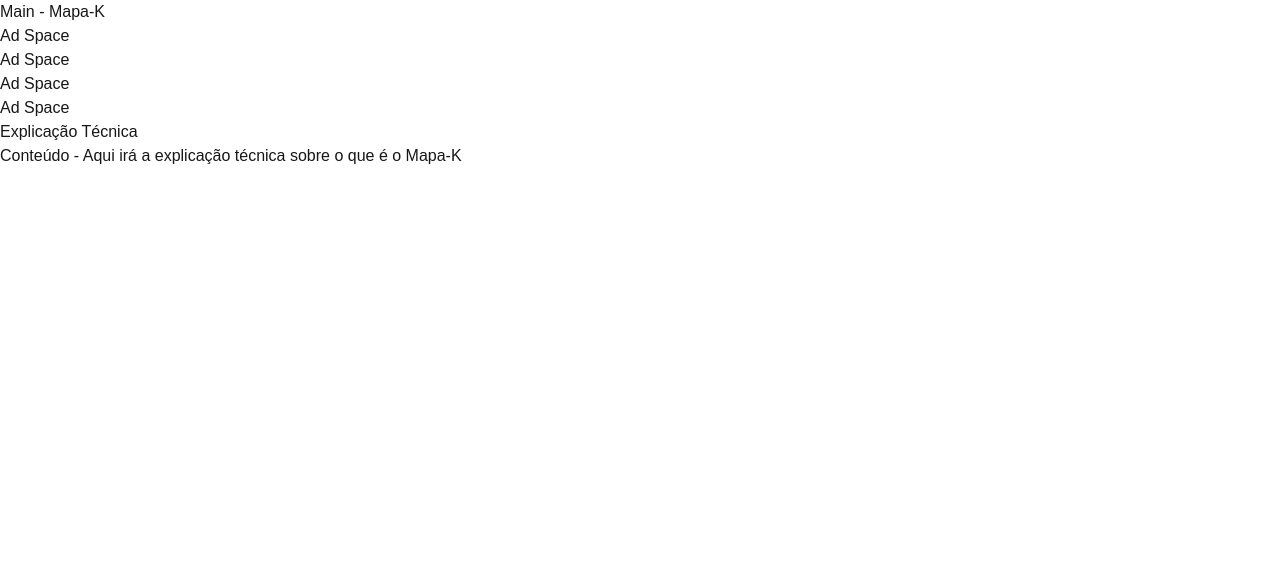
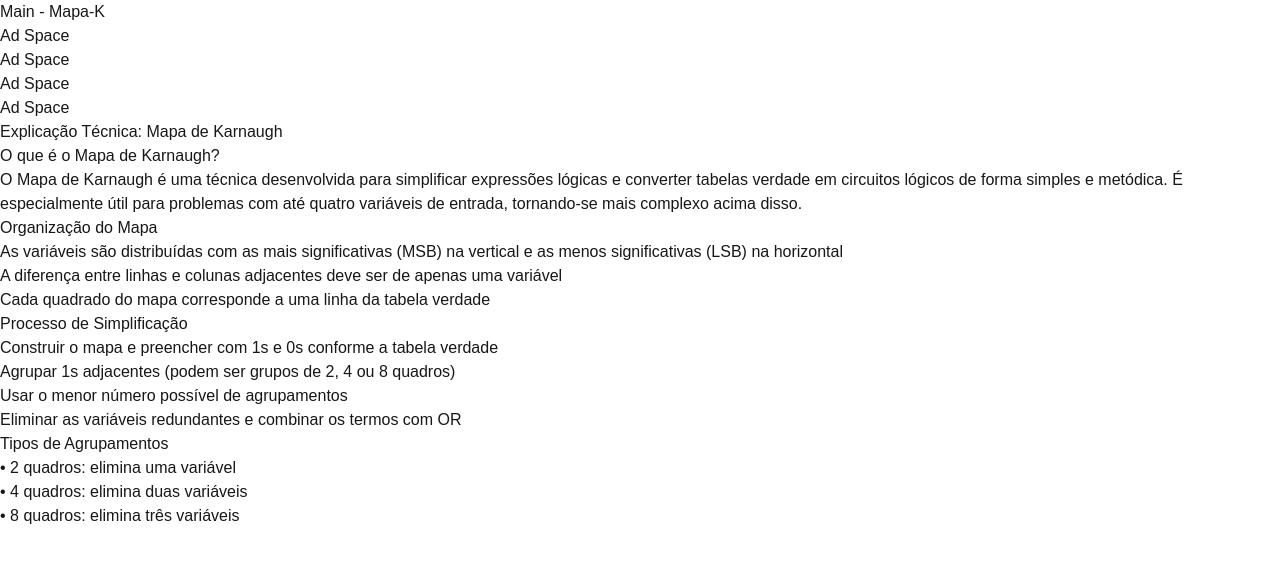
Before and after one commit to sidnei-junior/mapa-k, a Next.js app: page / in a window 1280 px wide. Shown: the top 562 px of the page. Built offline with nearby package versions, Linux system fonts and the light colour scheme.

Commit message:
feat: add technical content about k-map

```diff
--- a/src/app/page.tsx
+++ b/src/app/page.tsx
@@ -1,4 +1,4 @@
-import KMap from "@/components/KMap";
+import { KMap } from "@/components/KMap";
 import { TechnicalContent } from "@/components/TechnicalContent";
 
 export default function Home() {
--- a/src/components/KMap.tsx
+++ b/src/components/KMap/index.tsx
@@ -1,6 +1,6 @@
 'use client';
 
-export default function KMap() {
+export function KMap() {
   return (
     <div className="min-h-screen flex flex-col">
       {/* Área principal com mapa-k e espaços para ads */}
--- a/src/components/TechnicalContent/index.tsx
+++ b/src/components/TechnicalContent/index.tsx
@@ -1,9 +1,46 @@
 export function TechnicalContent() {
   return (
     <section className="min-h-screen p-8 bg-white border-t">
-      <h2 className="text-xl font-bold mb-4">Explicação Técnica</h2>
-      <div className="text-gray-700">
-        Conteúdo - Aqui irá a explicação técnica sobre o que é o Mapa-K
+      <h2 className="text-2xl font-bold mb-6">Explicação Técnica: Mapa de Karnaugh</h2>
+
+      <div className="space-y-6 text-gray-700">
+        <div>
+          <h3 className="text-xl font-semibold mb-3">O que é o Mapa de Karnaugh?</h3>
+          <p className="leading-relaxed">
+            O Mapa de Karnaugh é uma técnica desenvolvida para simplificar expressões lógicas e converter tabelas verdade em circuitos lógicos de forma simples e metódica.
+            É especialmente útil para problemas com até quatro variáveis de entrada, tornando-se mais complexo acima disso.
+          </p>
+        </div>
+
+        <div>
+          <h3 className="text-xl font-semibold mb-3">Organização do Mapa</h3>
+          <ul className="list-disc pl-6 space-y-2">
+            <li>As variáveis são distribuídas com as mais significativas (MSB) na vertical e as menos significativas (LSB) na horizontal</li>
+            <li>A diferença entre linhas e colunas adjacentes deve ser de apenas uma variável</li>
+            <li>Cada quadrado do mapa corresponde a uma linha da tabela verdade</li>
+          </ul>
+        </div>
+
+        <div>
+          <h3 className="text-xl font-semibold mb-3">Processo de Simplificação</h3>
+          <ol className="list-decimal pl-6 space-y-2">
+            <li>Construir o mapa e preencher com 1s e 0s conforme a tabela verdade</li>
+            <li>Agrupar 1s adjacentes (podem ser grupos de 2, 4 ou 8 quadros)</li>
+            <li>Usar o menor número possível de agrupamentos</li>
+            <li>Eliminar as variáveis redundantes e combinar os termos com OR</li>
+          </ol>
+        </div>
+
+        <div>
+          <h3 className="text-xl font-semibold mb-3">Tipos de Agrupamentos</h3>
+          <div className="bg-gray-50 p-4 rounded-lg">
+            <ul className="space-y-2">
+              <li>• 2 quadros: elimina uma variável</li>
+              <li>• 4 quadros: elimina duas variáveis</li>
+              <li>• 8 quadros: elimina três variáveis</li>
+            </ul>
+          </div>
+        </div>
       </div>
     </section>
   );
```
